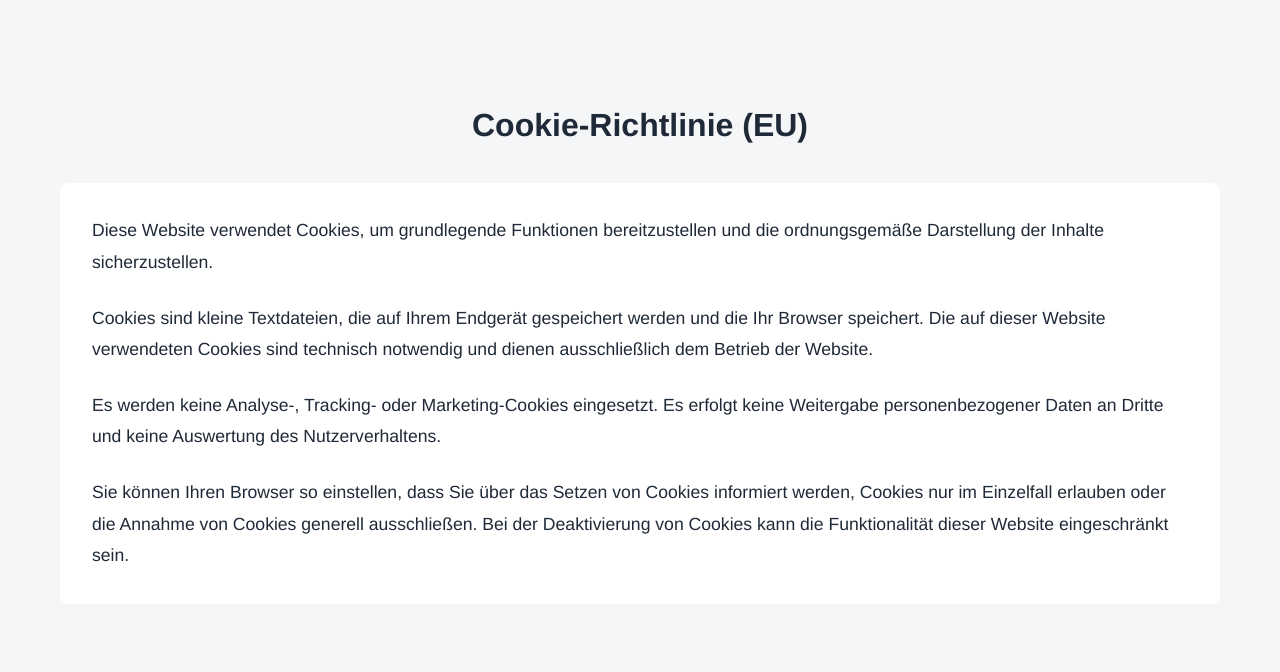
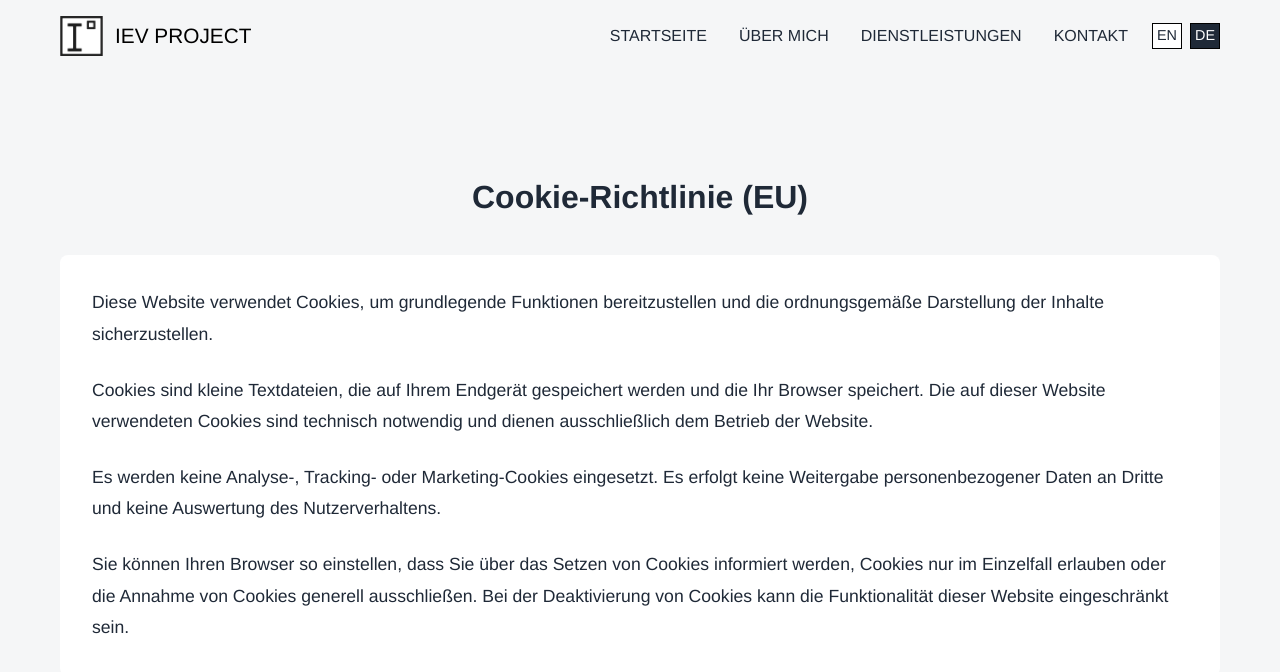
Before and after one commit to EugenMashkov/ivmproject, a plain HTML site: page cookie-policy.html in a window 1280 px wide. Drawn offline with Linux system fonts and the light colour scheme.

Commit message:
Add nav to subpages, fix EN/DE button styling and language switching

```diff
--- a/cookie-policy.html
+++ b/cookie-policy.html
@@ -7,6 +7,28 @@
     <link rel="stylesheet" href="styles.css">
 </head>
 <body>
+    <nav class="navbar subpage-nav" style="background: #f5f6f7 !important;">
+        <div class="container">
+            <div class="nav-brand">
+                <a href="index-de.html">
+                    <img src="logo3.png" alt="Logo" class="logo-img-static">
+                    <span>IEV PROJECT</span>
+                </a>
+            </div>
+            <div class="nav-right">
+                <ul class="nav-menu">
+                    <li><a href="index-de.html#home">Startseite</a></li>
+                    <li><a href="index-de.html#about">Über mich</a></li>
+                    <li><a href="index-de.html#services">Dienstleistungen</a></li>
+                    <li><a href="index-de.html#contact">Kontakt</a></li>
+                </ul>
+                <div class="language-switcher">
+                    <a href="cookie-policy-en.html" class="lang-btn">EN</a>
+                    <a href="cookie-policy.html" class="lang-btn active">DE</a>
+                </div>
+            </div>
+        </div>
+    </nav>
     <div class="page-wrapper" style="background: #f5f6f7;">
         <div class="container" style="padding: 100px 20px; max-width: 1200px; margin: 0 auto;">
             <h1 style="font-size: 2rem; margin-bottom: 2rem; text-align: center;">Cookie-Richtlinie (EU)</h1>
--- a/styles.css
+++ b/styles.css
@@ -169,6 +169,50 @@ body {
     height: 3px;
     background: var(--text-dark);
     transition: all 0.3s ease;
+}
+
+/* Subpage navigation (no Vue, always visible) */
+.subpage-nav .nav-menu {
+    position: static !important;
+    left: auto !important;
+}
+.subpage-nav .nav-toggle {
+    display: none !important;
+}
+.subpage-nav .nav-brand a,
+.subpage-nav .nav-brand a:hover {
+    text-decoration: none;
+    color: inherit;
+    display: flex;
+    align-items: center;
+    gap: 0.75rem;
+}
+.subpage-nav .logo-img-static {
+    height: 40px;
+    opacity: 1;
+}
+.subpage-nav .language-switcher a.lang-btn {
+    text-decoration: none;
+    display: inline-block;
+    cursor: pointer;
+}
+.subpage-nav .language-switcher a.lang-btn:hover {
+    background: var(--text-dark);
+    color: var(--white);
+}
+.subpage-nav .language-switcher a.lang-btn.active {
+    background: var(--text-dark);
+    color: var(--white);
+}
+@media (max-width: 768px) {
+    .subpage-nav .nav-menu {
+        position: static !important;
+        left: auto !important;
+        width: auto;
+        flex-wrap: wrap;
+        justify-content: center;
+        padding: 0.5rem 0;
+    }
 }
 
 /* Hero Section */
```
Also changed, not shown: cookie-policy-en.html (+22 -0 lines), datenschutz.html (+22 -0 lines), impressum.html (+22 -0 lines), privacy-policy.html (+22 -0 lines).
